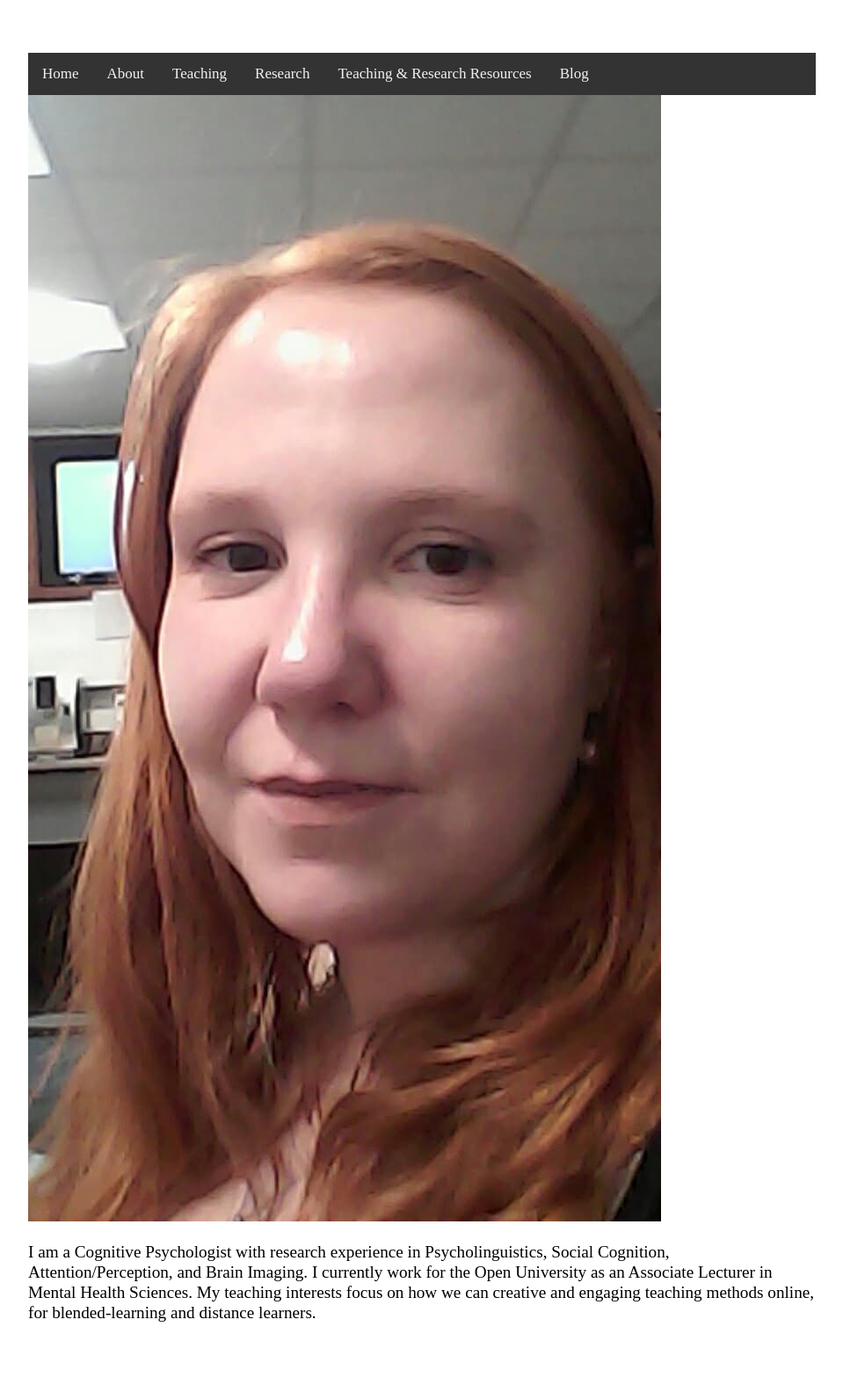
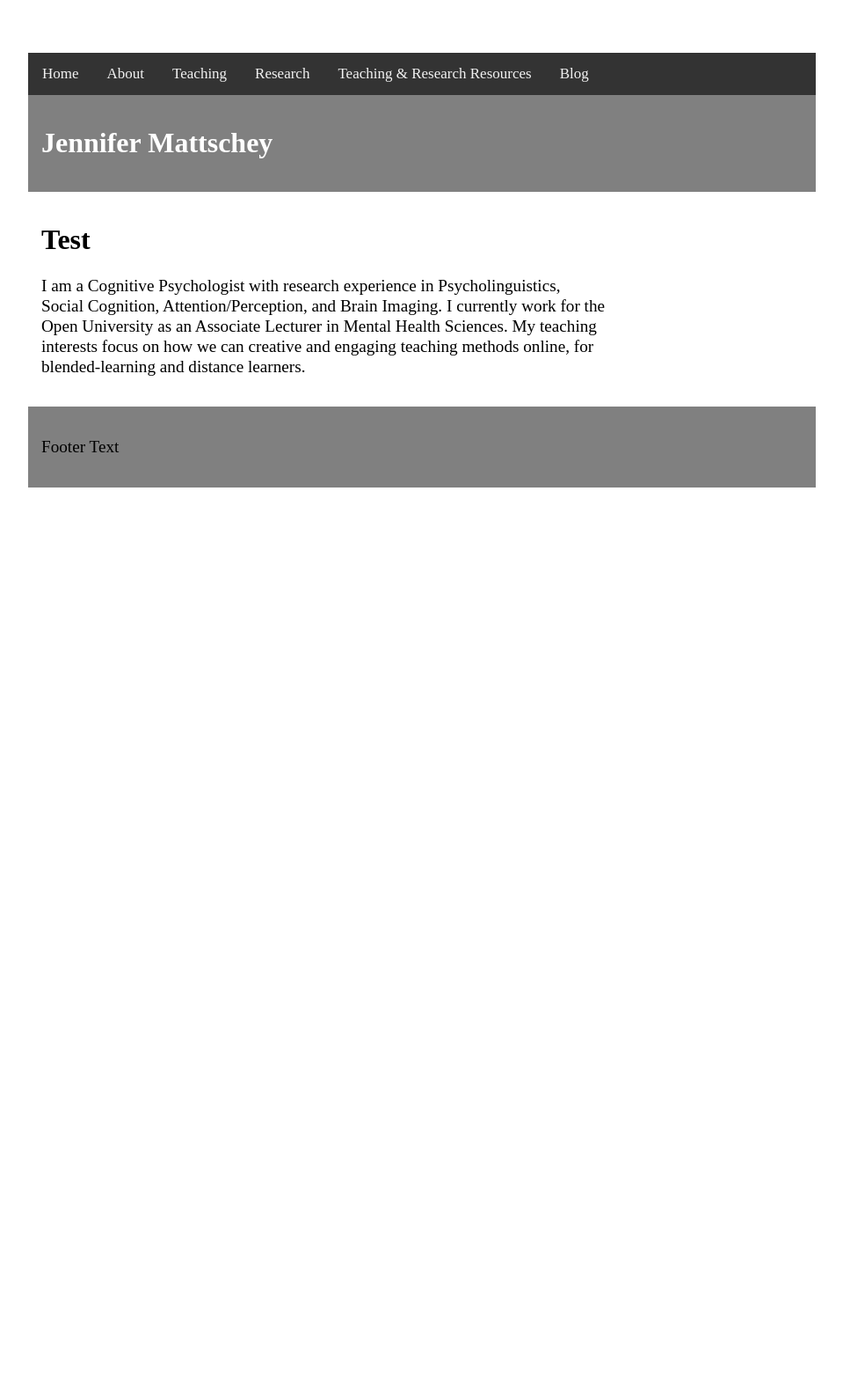
Before and after one commit to jmattschey/jmattschey.github.io, a Jekyll site: the page built from index.html, in a window 1280 px wide. Shown: the whole page at 88% size, without its empty margins (160-1119 px from the left). Built offline with Jekyll 4.4.1, drawn with Linux system fonts in a browser that asks for light colours; after the commit the page ends 900 px from its top, so only the background shows below that.

Commit message:
Update index.html

```diff
--- a/index.html
+++ b/index.html
@@ -3,13 +3,23 @@ layout: default
 title: Jennifer Mattschey
 ---
 
-<div class="columnsthree">
+<div class="header">
+  <h1>Jennifer Mattschey</h1>
+</div>
 
-	<img src="profile.jpg" class = "TextWrapRight"/>
-	<p>I am a Cognitive Psychologist with research experience in Psycholinguistics,
+<div class="clearfix">
+  <div class="column content">
+    <h1>Test</h1>	<p>I am a Cognitive Psychologist with research experience in Psycholinguistics,
 	Social Cognition, Attention/Perception, and Brain Imaging. I currently
 	work for the Open University as an Associate Lecturer in Mental Health Sciences.
 	My teaching interests focus on how we can creative and engaging teaching methods
 	online, for blended-learning and distance learners.</p>
+  </div>
+</div>
+
+<div class="footer">
+  <p>Footer Text</p>
+</div>
+
 
 </div><!-- /.blurb -->
```
